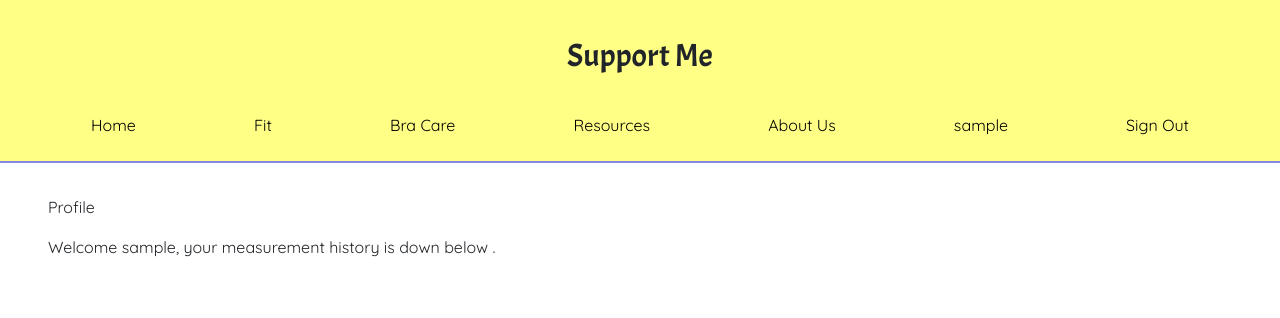
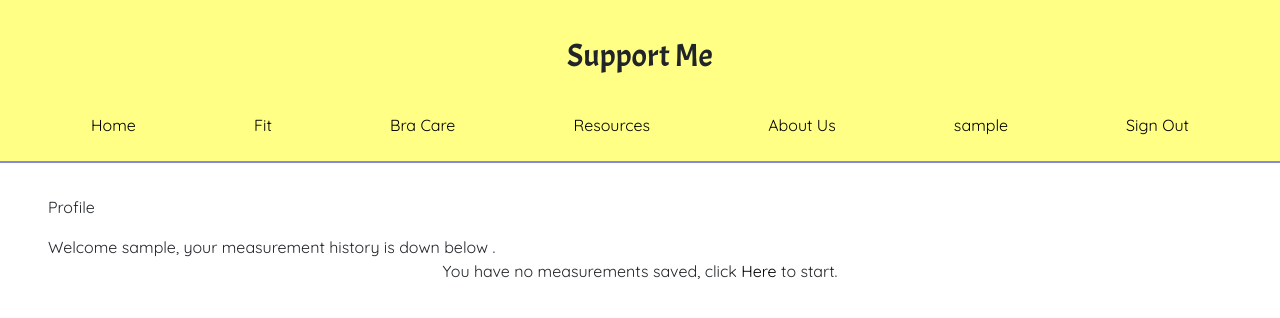
Before and after one commit to support-me/support-me, a Django app: page /profile/ in a window 1280 px wide. Shown: the top 318 px of the page. Run offline with Django 3.2, Linux system fonts and the light colour scheme; the visitor is signed in with stand-in values (Sample User, id 1); data comes from the database, SQL or seed files in the repository; data that the repository does not hold is empty; some libraries are stand-ins or nearby versions; some web fonts are replaced.

Commit message:
added link to direct them to brafitting in profile page, revmoved nothing to show

```diff
--- a/core/templates/profile.html
+++ b/core/templates/profile.html
@@ -19,8 +19,8 @@ Welcome {{ user }}, your measurement history is down below .
 {% endfor %}
 </div>
 <div class="history-info">
-
-<p>nothing to show</p>
+{% else %}
+<p> You have no measurements saved, click <a href="{% url 'brafitting' %}"> Here </a> to start.</p>
 {% endif %}
 </div>
 </div>
```
